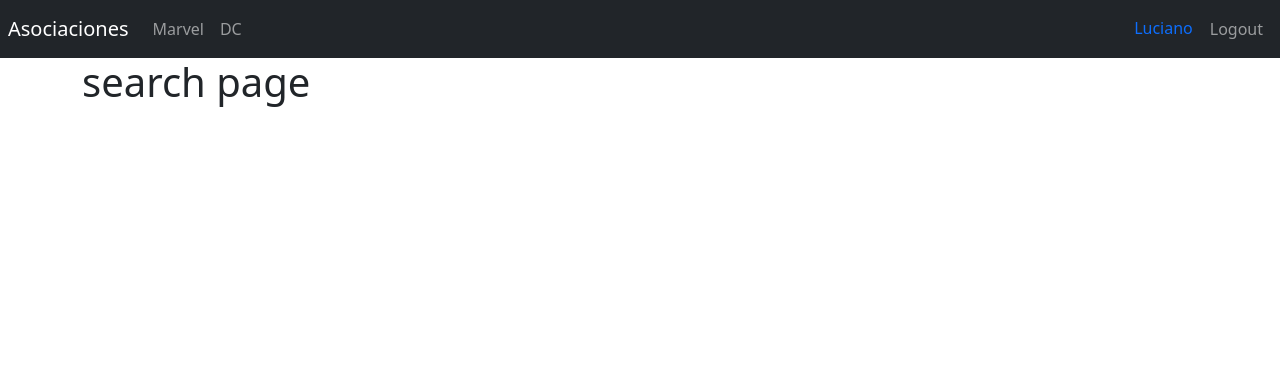
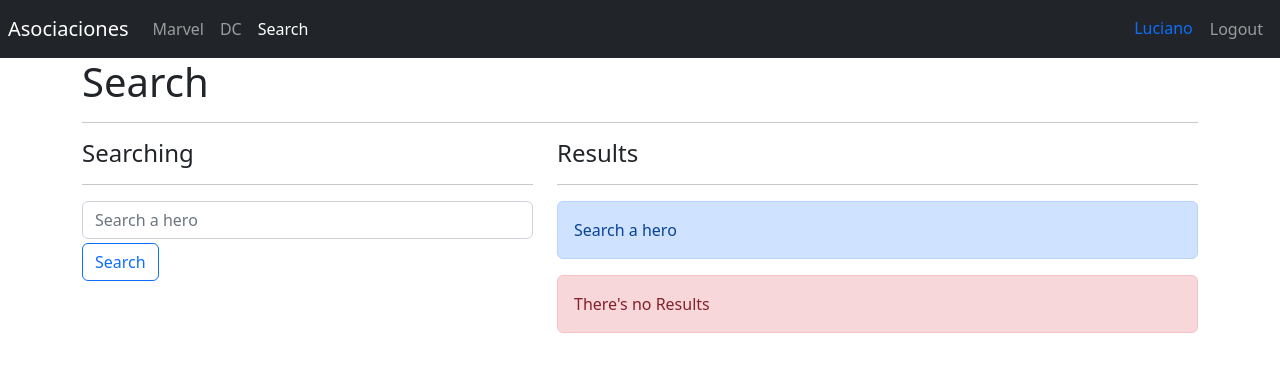
Before and after one commit to LucianoSainz/HeroesApp, a React (Vite) app: page /search in a window 1280 px wide. Shown: the top 372 px of the page. Built offline with nearby package versions, Linux system fonts and the light colour scheme.

Commit message:
started with the search component

```diff
--- a/src/heroes/pages/SearchPage.jsx
+++ b/src/heroes/pages/SearchPage.jsx
@@ -1,8 +1,37 @@
+import { HeroCard } from '../components'
 
 export const SearchPage = () => {
     return(
         <>
-          <h1>search page</h1>
+          <h1>Search</h1>
+          <hr />
+
+          <div className="row">
+          <div className="col-5">
+            <h4>Searching</h4>
+            <hr />
+            <form>
+              <input type="text" placeholder="Search a hero" className="form-control" name="searchText" autoComplete="off" />
+              <button className="btn btn-outline-primary mt-1">Search</button>
+            </form>
+          </div>
+
+          <div className="col-7">
+            <h4>Results</h4>
+            <hr />
+
+            <div className="alert alert-primary">
+              Search a hero
+            </div>
+
+            <div className="alert alert-danger">
+              There's no Results
+            </div>
+
+            {/*<HeroCard {...hero} /> */}
+
+          </div>
+          </div>
         </>
     )
 }
--- a/src/ui/components/Navbar.jsx
+++ b/src/ui/components/Navbar.jsx
@@ -37,6 +37,13 @@
                     >
                         DC
                     </NavLink>
+
+                    <NavLink
+                        className={({isActive}) =>`nav-item nav-link ${isActive ? 'active' : ''}`}
+                        to="/search"
+                    >
+                        Search
+                    </NavLink>
                 </div>
             </div>
 
```
